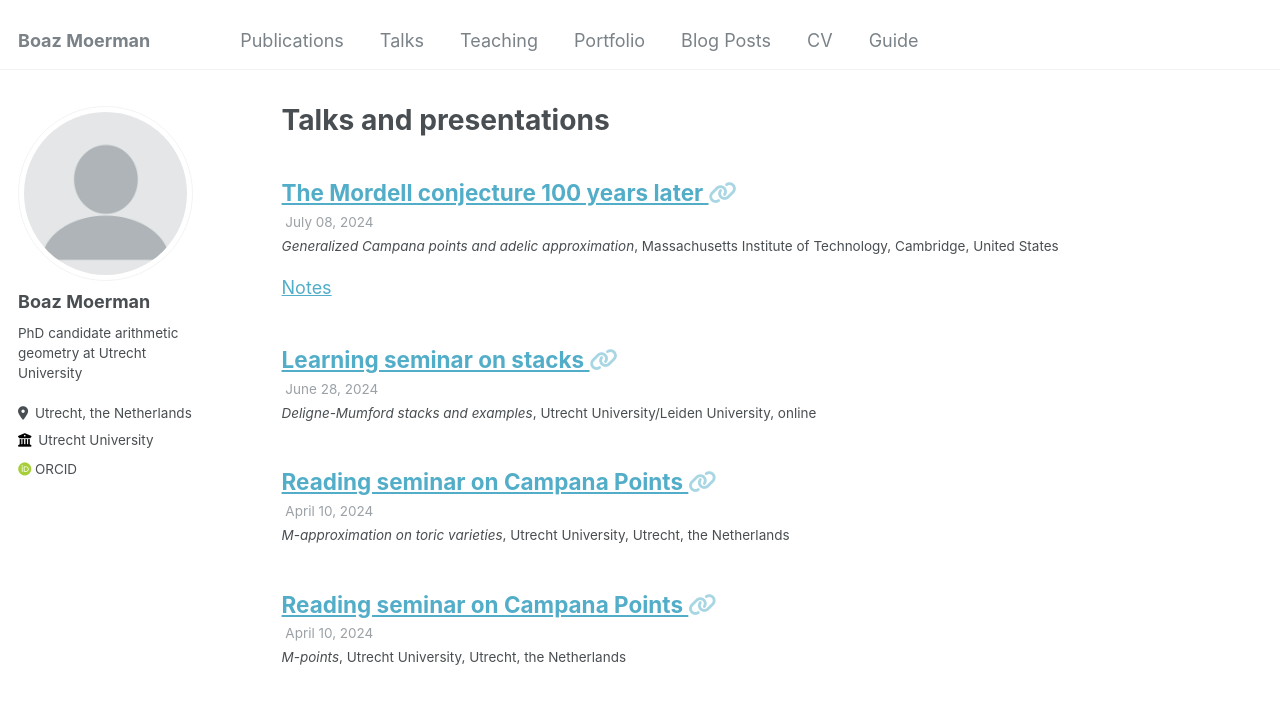
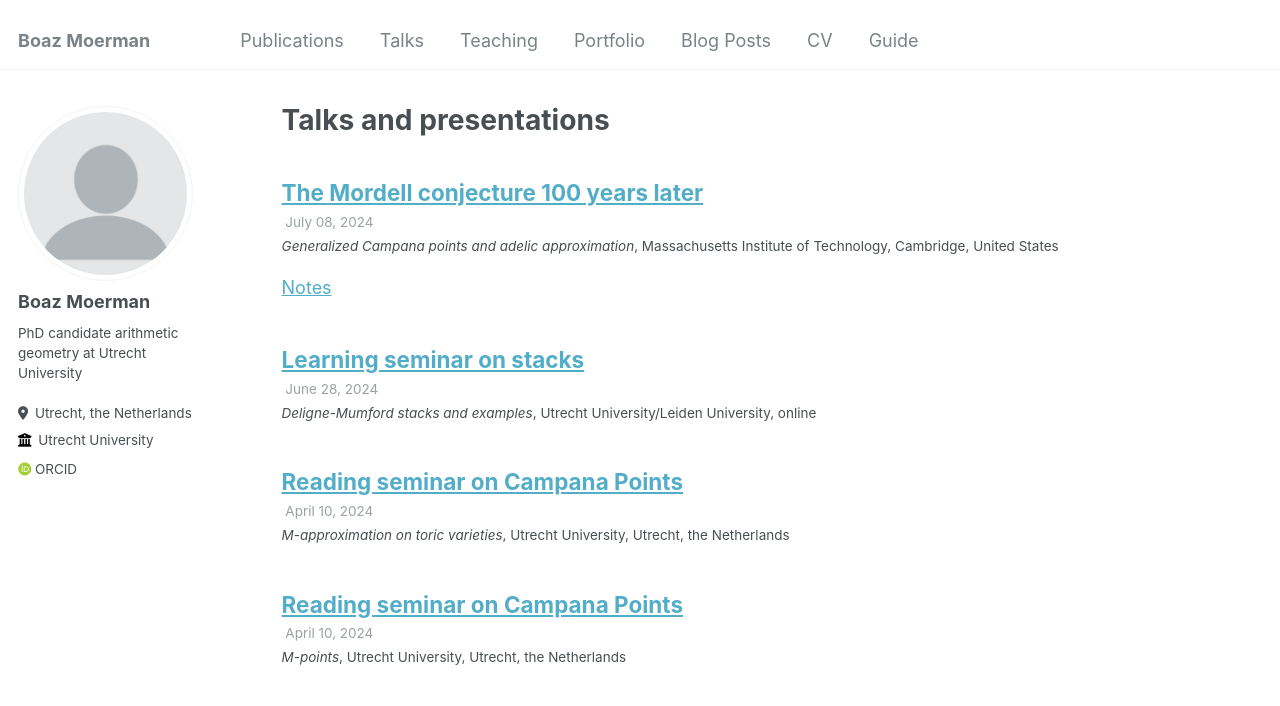
Before and after one commit to BoazMoerman/BoazMoerman.github.io, a Jekyll site: the page built from _pages/talks.html, in a window 1280 px wide. Shown: the top 706 px of the page. Built offline with Jekyll 4.4.1, drawn with Linux system fonts in a browser that asks for light colours; some web fonts are replaced.

Commit message:
Update archive-single-talk.html

```diff
--- a/_includes/archive-single-talk.html
+++ b/_includes/archive-single-talk.html
@@ -27,7 +27,7 @@
     {% endif %}
     <h2 class="archive__item-title" itemprop="headline">
       {% if post.link %}
-        <a href="{{ post.link }}">{{ title }}</a> <a href="{{ base_path }}{{ post.url }}" rel="permalink"><i class="fa fa-link" aria-hidden="true" title="permalink"></i><span class="sr-only">Permalink</span></a>
+        <a href="{{ post.link }}">{{ title }}</a> <a href="{{ base_path }}{{ post.url }}"></a>
       {% else %}
         <a href="{{ base_path }}{{ post.url }}" rel="permalink">{{ title }}</a>
       {% endif %}
```
